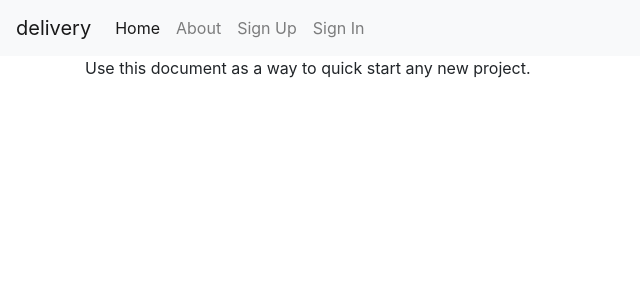
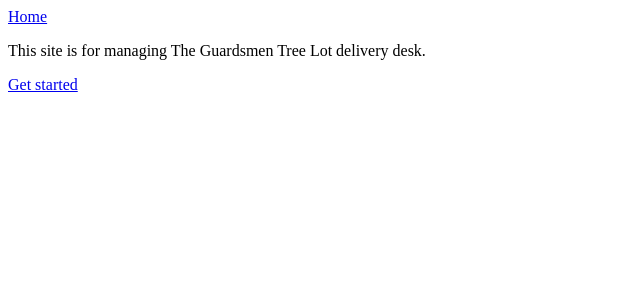
Before and after one commit to brennanangel/tldelivery, a Django app: page / in a window 1280 px wide. Shown: the top 300 px of the page, without its empty margins (0-640 px from the left). Run offline with Django 3.2, Linux system fonts and the light colour scheme; style sheets or scripts are compiled from the project's sources; some libraries are stand-ins or nearby versions.

Commit message:
base image

```diff
--- a/config/settings/local.py
+++ b/config/settings/local.py
@@ -53,7 +53,7 @@ DEBUG_TOOLBAR_CONFIG = {
 }
 # https://django-debug-toolbar.readthedocs.io/en/latest/installation.html#internal-ips
 INTERNAL_IPS = ['127.0.0.1', '10.0.2.2']
-if env('USE_DOCKER') == 'yes':
+if env('USE_DOCKER', default=False) == 'yes':
     import socket
     hostname, _, ips = socket.gethostbyname_ex(socket.gethostname())
     INTERNAL_IPS += [ip[:-1] + '1' for ip in ips]
--- a/config/urls.py
+++ b/config/urls.py
@@ -14,12 +14,13 @@ urlpatterns = [
     ),
     # Django Admin, use {% url 'admin:index' %}
     path(settings.ADMIN_URL, admin.site.urls),
+    # url(r'^_nested_admin/', include('nested_admin.urls')),
     # User management
     path(
         "users/",
         include("delivery.users.urls", namespace="users"),
     ),
-    path("accounts/", include("allauth.urls")),
+    # path("accounts/", include("allauth.urls")),
     # Your stuff: custom urls includes go here
 ] + static(
     settings.MEDIA_URL, document_root=settings.MEDIA_ROOT
--- /dev/null
+++ b/delivery/templates/admin/base_site.html
@@ -0,0 +1,57 @@
+{% extends "admin/base.html" %}
+{% load admin_static %}
+
+{# Additional <head> content here, some extra meta tags or favicon #}
+{#{% block extrahead %}#}
+{#{% endblock %}#}
+
+
+{# Additional CSS includes #}
+{#{% block extrastyle %}#}
+{#  <link rel="stylesheet" type="text/css" href="{% static 'css/my_project.css' %}" media="all">#}
+{#{% endblock %}#}
+
+
+{# Additional JS files in footer, right before </body> #}
+{#{% block extrajs %}#}
+{#  <script type="text/javascript" src="{% static 'js/my_project.js' %}"></script>#}
+{#{% endblock %}#}
+
+
+{# Footer links (left side) #}
+{% block footer_links %}
+
+{% endblock %}
+
+{# Additional header content like notifications or language switcher #}
+{#{% block header_content %}#}
+{#    {{ block.super }}#}
+{#    <div class="header-content">#}
+{#        <!-- First icon column -->#}
+{#        <div class="header-column icon">#}
+{#            <i class="icon-home"></i><br>#}
+{#            <i class="icon-cog"></i>#}
+{#        </div>#}
+{#        <div class="header-column" style="margin-right: 20px">#}
+{#            <a href="/" class="grey">Front-end</a><br>#}
+{#            <a href="" class="grey">One more link</a>#}
+{#        </div>#}
+{#        <!-- Second icon column -->#}
+{#        <div class="header-column icon">#}
+{#            <i class="icon-comment"></i>#}
+{#        </div>#}
+{#        <div class="header-column">#}
+{#            <a href="" class="grey">5 new messages</a>#}
+{#        </div>#}
+{#    </div>#}
+{#{% endblock %}#}
+
+{# Footer branding name (center) #}
+{#{% block footer_branding %}#}
+{#{% endblock %}#}
+
+
+{# Footer copyright (right side) #}
+{% block copyright %}
+  Copyright &copy; 2018<br><a href="http://guardsmen.org" target="_blank">The Guardsmen</a>
+{% endblock %}
--- a/delivery/templates/base.html
+++ b/delivery/templates/base.html
@@ -3,7 +3,7 @@
   <head>
     <meta charset="utf-8">
     <meta http-equiv="x-ua-compatible" content="ie=edge">
-    <title>{% block title %}delivery{% endblock title %}</title>
+    <title>{% block title %}Delivery{% endblock title %}</title>
     <meta name="viewport" content="width=device-width, initial-scale=1.0">
     <meta name="description" content="">
     <meta name="author" content="">
@@ -12,8 +12,6 @@
     <!--[if lt IE 9]>
       <script src="https://cdnjs.cloudflare.com/ajax/libs/html5shiv/3.7.3/html5shiv.min.js"></script>
     <![endif]-->
-
-    <link rel="icon" href="{% static 'images/favicons/favicon.ico' %}">
 
     {% block css %}
 
@@ -39,35 +37,13 @@
         <button class="navbar-toggler navbar-toggler-right" type="button" data-toggle="collapse" data-target="#navbarSupportedContent" aria-controls="navbarSupportedContent" aria-expanded="false" aria-label="Toggle navigation">
           <span class="navbar-toggler-icon"></span>
         </button>
-        <a class="navbar-brand" href="{% url 'home' %}">delivery</a>
+        <a class="navbar-brand" href="{% url 'home' %}">Guardsmen Delivery Desk</a>
 
         <div class="collapse navbar-collapse" id="navbarSupportedContent">
           <ul class="navbar-nav mr-auto">
             <li class="nav-item active">
               <a class="nav-link" href="{% url 'home' %}">Home <span class="sr-only">(current)</span></a>
             </li>
-            <li class="nav-item">
-              <a class="nav-link" href="{% url 'about' %}">About</a>
-            </li>
-            {% if request.user.is_authenticated %}
-              <li class="nav-item">
-                {# URL provided by django-allauth/account/urls.py #}
-                <a class="nav-link" href="{% url 'users:detail' request.user.username  %}">{% trans "My Profile" %}</a>
-              </li>
-              <li class="nav-item">
-                {# URL provided by django-allauth/account/urls.py #}
-                <a class="nav-link" href="{% url 'account_logout' %}">{% trans "Sign Out" %}</a>
-              </li>
-            {% else %}
-              <li class="nav-item">
-                {# URL provided by django-allauth/account/urls.py #}
-                <a id="sign-up-link" class="nav-link" href="{% url 'account_signup' %}">{% trans "Sign Up" %}</a>
-              </li>
-              <li class="nav-item">
-                {# URL provided by django-allauth/account/urls.py #}
-                <a id="log-in-link" class="nav-link" href="{% url 'account_login' %}">{% trans "Sign In" %}</a>
-              </li>
-            {% endif %}
           </ul>
         </div>
       </nav>
--- a/delivery/templates/pages/about.html
+++ /dev/null
@@ -1 +0,0 @@
-{% extends "base.html" %}
--- a/delivery/templates/pages/home.html
+++ b/delivery/templates/pages/home.html
@@ -1 +1,9 @@
-{% extends "base.html" %}
+{% extends "admin/base_site.html" %}
+{% block content %}
+<div class="container-fluid">
+  <p class="lead">This site is for managing The Guardsmen Tree Lot delivery desk.</p>
+  <p class="lead">
+    <a class="btn btn-primary btn-lg" href={% url 'admin:index' %} role="button">Get started</a>
+  </p>
+</div>
+{% endblock content %}
--- a/requirements/base.txt
+++ b/requirements/base.txt
@@ -17,3 +17,6 @@ django-redis==4.9.0  # https://github.com/niwinz/django-redis
 # Django REST Framework
 djangorestframework==3.8.2  # https://github.com/encode/django-rest-framework
 coreapi==2.3.3  # https://github.com/core-api/python-client
+
+# Local
+django-suit==0.2.24
```
Also changed, not shown: config/settings/base.py (+21 -6 lines), config/settings/production.py (+9 -5 lines), 2 other files.
